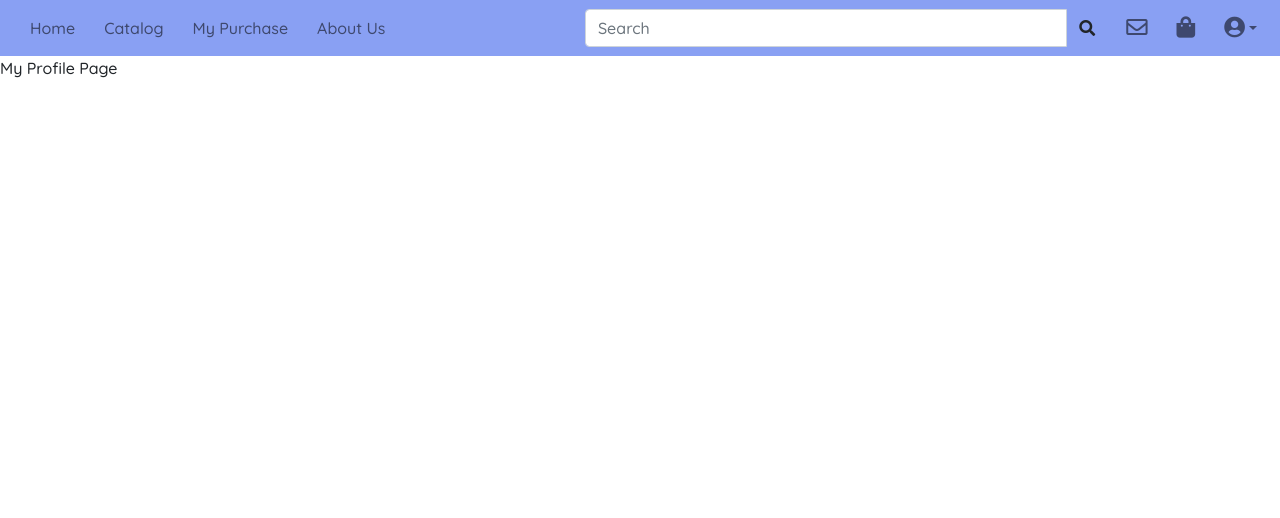
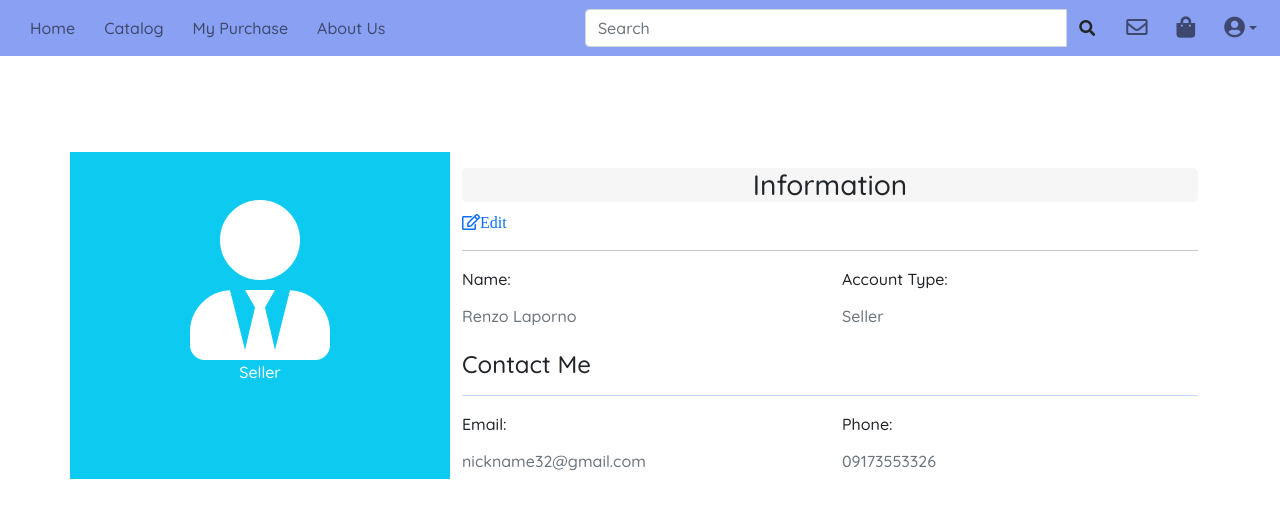
Before and after one commit to psuedonymous/se-final-project-group-4, a React (Create React App) app in the folder frontend/ambag-co-app/: page /my-profile in a window 1280 px wide. Shown: the top 518 px of the page. Built offline with nearby package versions, Linux system fonts and the light colour scheme.

Commit message:
Profile page

```diff
--- a/frontend/ambag-co-app/src/views/MyProfilePage.js
+++ b/frontend/ambag-co-app/src/views/MyProfilePage.js
@@ -1,10 +1,56 @@
 import { NavBar } from "../components/NavBar";
-
+import { Link } from "react-router-dom";
 export default function MyProfilePage() {
     return (
         <>
             <NavBar/>
-            <div>My Profile Page</div>
+
+            <div class="container">
+                <div class ="row-d-flex center">
+                    <div class ="mt-5 pt-5 ">
+                        <div class ="row z-depth-3">
+                            <div class ="col-sm-4 bg-info rounded-left">
+                                <div class ="card-block text-center text-white">
+                                    <i  class ="fas fa-user-tie fa-10x mt-5 "></i>
+                                    <p>Seller</p>
+
+                                </div>
+                            </div>
+                            <div class ="col-sm-8 bg-white rounded-right">
+                                <h3 class ="mt-3 text-center">Information</h3>
+                                <Link to="" class="far fa-edit text-decoration-none text-color-black">Edit</Link>
+                                <hr class ="badge-primary "/>
+                                <div class ="row">
+                                    <div class="col-sm-6">
+                                        <p class="font-weight-bold">Name:</p>
+                                        <h6 class="text-muted">Renzo Laporno</h6>
+                                    </div>
+                                    <div class ="col-sm-6">
+                                        <p class="font-weight-bold">Account Type:</p>
+                                        <h6 class="text-muted">Seller</h6>
+                                    </div>
+
+                                </div>
+                                <h4 class="mt-3">Contact Me</h4>
+                                <hr class="bg-primary"/>
+                                <div class="row">
+                                    <div class="col-sm-6">
+                                        <p class="font-weight-bold">Email:</p>
+                                        <h6 class="text-muted">nickname32@gmail.com</h6>
+                                    </div>
+                                    <div class ="col-sm-6">
+                                        <p class="font-weight-bold">Phone:</p>
+                                        <h6 class="text-muted">09173553326</h6>
+                                    </div>
+
+                                </div>
+
+                            </div>
+                        </div>
+                    </div>
+
+                </div>
+            </div>
         </>
     )
 }
```
Also changed, not shown: 2 other files (tests, documents, lock files or other folders).
